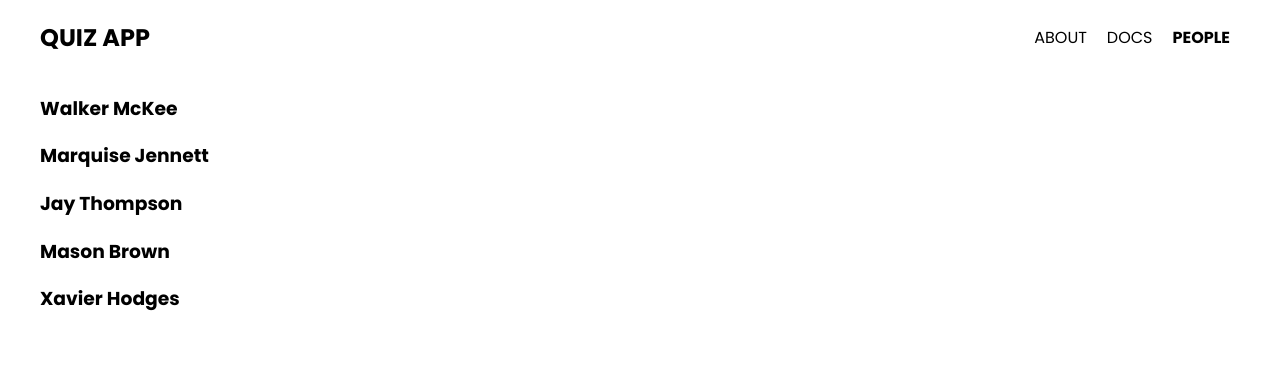
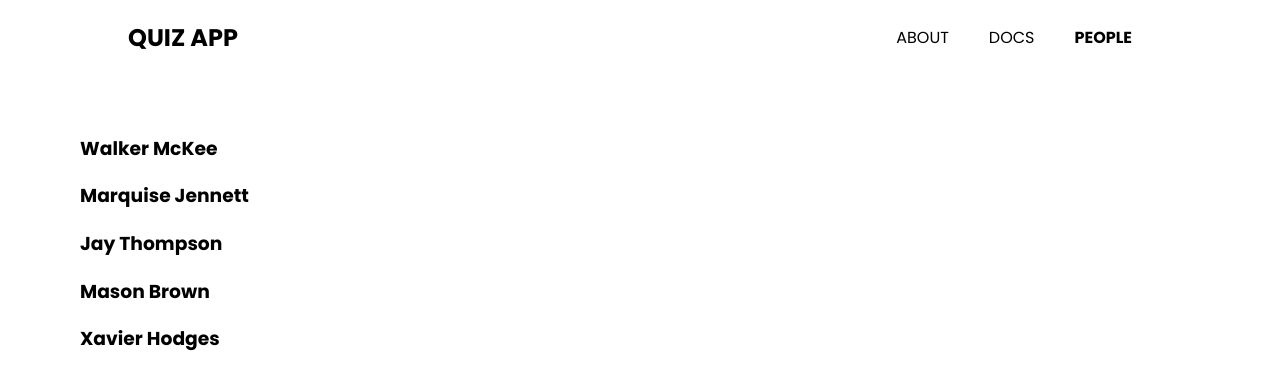
Before and after one commit to xavierhodges489/quizappdoc, a plain HTML site: page people.html in a window 1280 px wide. Drawn offline with Linux system fonts and the light colour scheme.

Commit message:
adjust spacing

```diff
--- a/people.html
+++ b/people.html
@@ -18,6 +18,7 @@
         </ul>
     </nav>
     <section class="people">
+        <div class="content">
             <ul>
                 <li>
                     <h3>Walker McKee</h3>
@@ -35,6 +36,7 @@
                     <h3>Xavier Hodges</h3>
                 </li>
             </ul>
+        </div>
     </section>
 </body>
 </html>
--- a/styles.css
+++ b/styles.css
@@ -21,7 +21,7 @@ nav {
     display: flex;
     justify-content: space-between;
     align-items: center;
-    padding: 0px 40px;
+    padding: 0px 10%;
     text-transform: uppercase;
 }
 
@@ -30,6 +30,7 @@ nav h1 {
 }
 
 .content {
+    margin: 0 auto;
     padding: 40px 40px 0px;
     max-width: 1200px;
 }
@@ -39,7 +40,7 @@ nav h1 {
 }
 
 .nav-element {
-    padding: 0px 10px;
+    padding: 0px 20px;
 
 }
 
@@ -63,6 +64,7 @@ nav h1 {
 .header-info {
     max-width: 400px;
     margin-left: 10%;
+    padding-right: 16px;
     color: white;
 }
 
```
Lines whose indentation alone changed are shown as unchanged.
